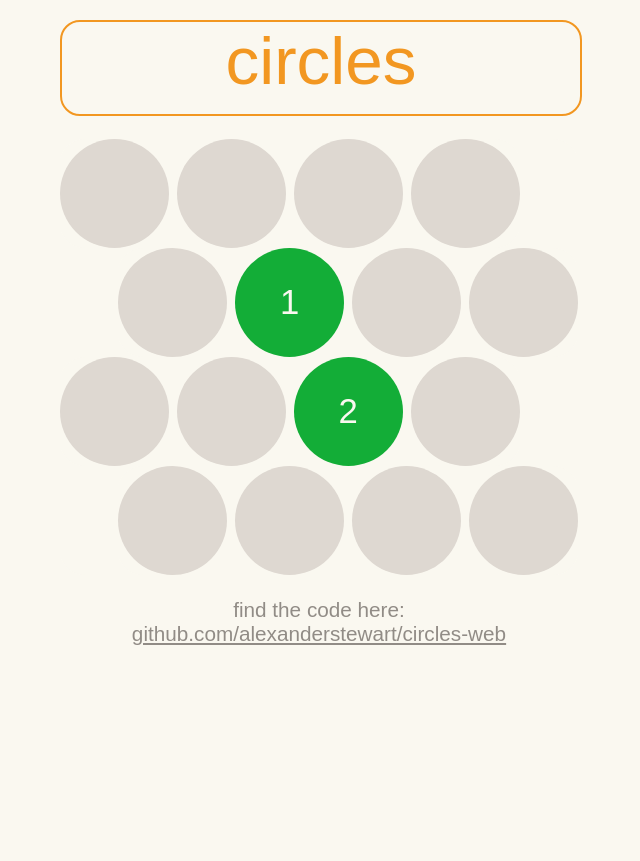
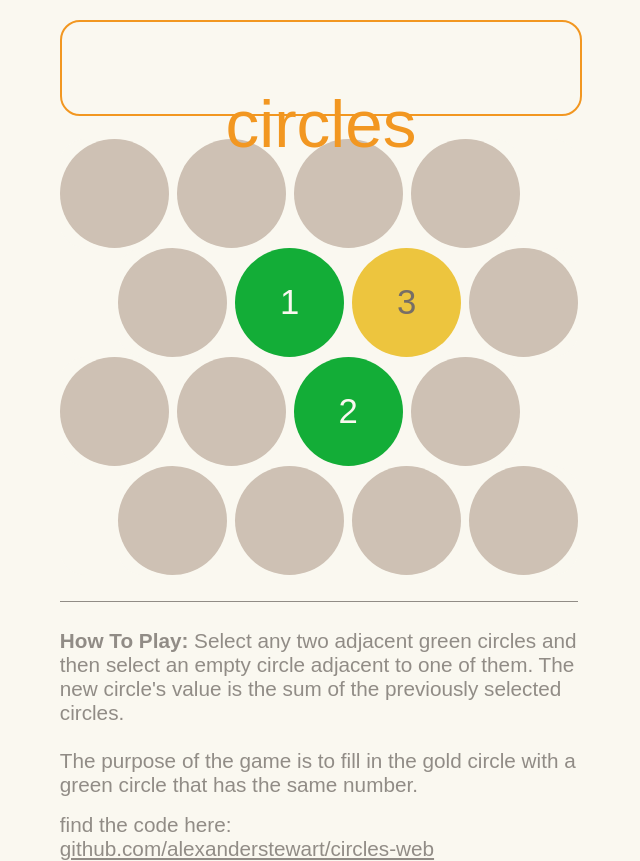
Before and after one commit to AlexanderStewart/circles-web, a React (Create React App) app: page / in a window 1280 px wide. Shown: the whole page, without its empty margins (321-961 px from the left). Before the commit the page ends 800 px from the top, so only its background shows below. Built offline with nearby package versions, Linux system fonts and the light colour scheme.

Commit message:
Started gold circles.

```diff
--- a/src/App.js
+++ b/src/App.js
@@ -16,20 +16,29 @@ class App extends React.Component {
     var circleValues = Array(16).fill(null);
     circleValues[5] = 1;
     circleValues[10] = 2;
+    circleValues[6] = 3;
 
     var circleColors = Array(16).fill(myColors.nonActive);
     circleColors[5] = myColors.active;
     circleColors[10] = myColors.active;
+    circleColors[6] = myColors.gold;
+
+    var circleTextColors = Array(16).fill(myColors.background);
+    // circleTextColors[5] = myColors.active;
+    // circleTextColors[10] = myColors.active;
+    circleTextColors[6] = myColors.goldText;
 
     var circleStates = Array(16).fill("nonactive");
     circleStates[5] = "active";
     circleStates[10] = "active";
+    circleStates[6] = "gold";
 
     var selected = 0;
 
     this.state = {
       circleValues: circleValues,
       circleColors: circleColors,
+      circleTextColors: circleTextColors,
       circleStates: circleStates,
       selected: selected
     };
@@ -42,6 +51,7 @@ class App extends React.Component {
 
     var circleValues = this.state.circleValues;
     var circleColors = this.state.circleColors;
+    var circleTextColors = this.state.circleTextColors;
     var circleStates = this.state.circleStates;
     var selected = this.state.selected;
 
@@ -78,6 +88,9 @@ class App extends React.Component {
         deselect();
         break;
 
+      case "gold":
+        break;
+
       default:
         break;
     }
@@ -110,6 +123,11 @@ class App extends React.Component {
           circleStates[i] = "selected";
           break;
 
+        case "gold":
+          circleColors[i] = myColors.gold;
+          circleStates[i] = "gold";
+          break;
+
         default:
           break;
       }
@@ -118,6 +136,7 @@ class App extends React.Component {
     this.setState({
       circleValues: circleValues,
       circleColors: circleColors,
+      circleTextColors: circleTextColors,
       circleStates: circleStates,
       selected: selected
     });
@@ -126,6 +145,7 @@ class App extends React.Component {
   render() {
     const circleValues = this.state.circleValues;
     const circleColors = this.state.circleColors;
+    const circleTextColors = this.state.circleTextColors;
 
     return (
       <div class="global-width">
@@ -133,20 +153,33 @@ class App extends React.Component {
         <div className="title-container">
           <div className="title">circles</div>
         </div>
-        <div className="content-space"></div>
+        <div className="content-space-a"></div>
         <Board
           circleValues={circleValues}
           circleColors={circleColors}
+          circleTextColors={circleTextColors}
           onPointerDown={this.handleTap}
         />
-        <div className="content-space"></div>
+        <div className="content-space-b"></div>
+        <div className="line-break"></div>
+        <div className="content-space-b"></div>
         <div className="bottom-text-container">
           <div className="github-link-text">
+            <strong>How To Play: </strong>Select any two
+            adjacent green circles and then select an empty
+            circle adjacent to one of them. The new circle's
+            value is the sum of the previously selected
+            circles.
+            <br></br>
+            <br></br>
+            The purpose of the game is to fill in the
+            gold circle with a green circle that has
+            the same number.
+          </div>
+          <br></br>
+          <div className="github-link-text">
             find the code here: <br></br>
-            <a
-              className="github-link"
-              href="https://github.com/AlexanderStewart/circles-web"
-            >
+            <a className="github-link" href="https://github.com/AlexanderStewart/circles-web">
               github.com/alexanderstewart/circles-web
             </a>
           </div>
@@ -154,11 +187,6 @@ class App extends React.Component {
       </div>
     );
   }
-
-  processTouch(event, i) {
-    this.handleTap(i);
-    event.preventDefault();
-  }
 }
 
 export default App;
--- a/src/components/Board.js
+++ b/src/components/Board.js
@@ -11,6 +11,7 @@ class Board extends React.Component {
       <Circle
         value={this.props.circleValues[i]}
         color={this.props.circleColors[i]}
+        textColor={this.props.circleTextColors[i]}
         onPointerDown={() => this.props.onPointerDown(i)}
       />
     );
--- a/src/components/circle.js
+++ b/src/components/circle.js
@@ -2,6 +2,6 @@ import React from 'react';
 
 export function Circle(props) {
     return (
-        <div className="circle" onPointerDown={props.onPointerDown} style={{ backgroundColor: props.color }}>{props.value}</div>
+        <div className="circle" onPointerDown={props.onPointerDown} style={{ backgroundColor: props.color, color: props.textColor }}>{props.value}</div>
     );
 }
--- a/src/style/board.scss
+++ b/src/style/board.scss
@@ -1,7 +1,7 @@
 $backgroundColor: #faf8f0;
 $circleTextColor: #faf8f0;
 
-$nonActiveColor: #ded8d1;
+$nonActiveColor: #CEC1B4;
 $titleContainerColor: #f29721;
 $titleColor: #faf8f0;
 $bottomTextColor: #ded8d1;
--- a/src/style/colors.js
+++ b/src/style/colors.js
@@ -2,7 +2,9 @@ const myColors = {
   background: "#faf8f0",
   active: "#13ad37",
   selected: "#f29721",
-  nonActive: "#ded8d1"
+  nonActive: "#CEC1B4",
+  gold: "#EDC53E",
+  goldText: "#776E66"
 };
 
 export { myColors };
--- a/src/style/index.scss
+++ b/src/style/index.scss
@@ -1,7 +1,7 @@
 $backgroundColor: #faf8f0;
 $circleTextColor: #ded8d1;
 
-$nonActiveColor: #ded8d1;
+$nonActiveColor: #CEC1B4;
 $titleContainerBorderColor: #f29721;
 $titleColor: #f29721;
 $bottomTextColor: #918c86;
@@ -33,24 +33,28 @@ body {
 .title-container {
   width: $globalWidth;
   height: $titleContainerHeight;
-  //background-color: $titleContainerColor;
   border-radius: 20px;
   border: solid $titleContainerBorderColor;
   border-width: 2px;
 }
 
 .title {
+  line-height: $titleContainerHeight;
+  margin: 0 auto;
   text-align: center;
   color: $titleColor;
   font-size: $titleSize;
 }
 
-.content-space {
+.content-space-a {
   height: $contentSpaceSize;
 }
 
+.content-space-b {
+  height: $contentSpaceSize / 2;
+}
+
 .github-link-text {
-  text-align: center;
   color: $bottomTextColor;
   font-size: $bottomTextSize;
 }
@@ -58,6 +62,15 @@ body {
 .github-link {
   color: $bottomTextColor;
   font-size: $bottomTextSize;
+}
+
+.line-break {
+  display: block;
+  height: 2px;
+  border: 0;
+  border-top: 1px solid $bottomTextColor;
+  margin: 1em 0;
+  padding: 0;
 }
 
 //Breakpoint to larger screens
@@ -85,8 +98,12 @@ $minWidth: 576px;
     font-size: $titleSize;
   }
 
-  .content-space {
+  .content-space-a {
     height: $contentSpaceSize;
+  }
+
+  .content-space-b {
+    height: $contentSpaceSize / 2;
   }
 
   .github-link-text {
```
Also changed, not shown: 12 other files (tests, documents, lock files or other folders).
